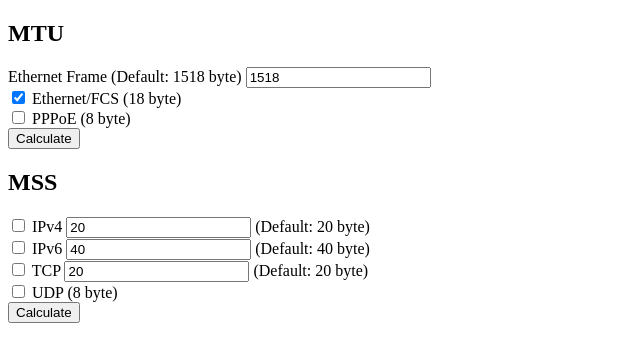
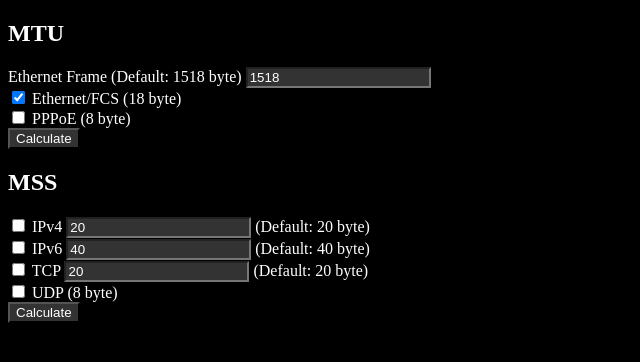
Before and after one commit to mkaraki/mtu-calc, a plain HTML site: page index.html in a window 1280 px wide. Shown: the whole page, without its empty margins (0-640 px from the left). Drawn offline with Linux system fonts and the dark colour scheme.

Commit message:
Add dark theme

```diff
--- /dev/null
+++ b/global.css
@@ -0,0 +1,18 @@
+@media (prefers-color-scheme: dark) {
+
+    html,
+    body {
+        background-color: black;
+        color: white;
+    }
+
+    input[type="number"] {
+        background-color: #333;
+        color: white;
+    }
+
+    button {
+        background-color: #333;
+        color: white;
+    }
+}
--- a/index.html
+++ b/index.html
@@ -6,6 +6,7 @@
     <meta http-equiv="X-UA-Compatible" content="IE=edge">
     <meta name="viewport" content="width=device-width, initial-scale=1.0">
     <title>MTU Calculator</title>
+    <link rel="stylesheet" href="global.css">
 </head>
 
 <body>
```
